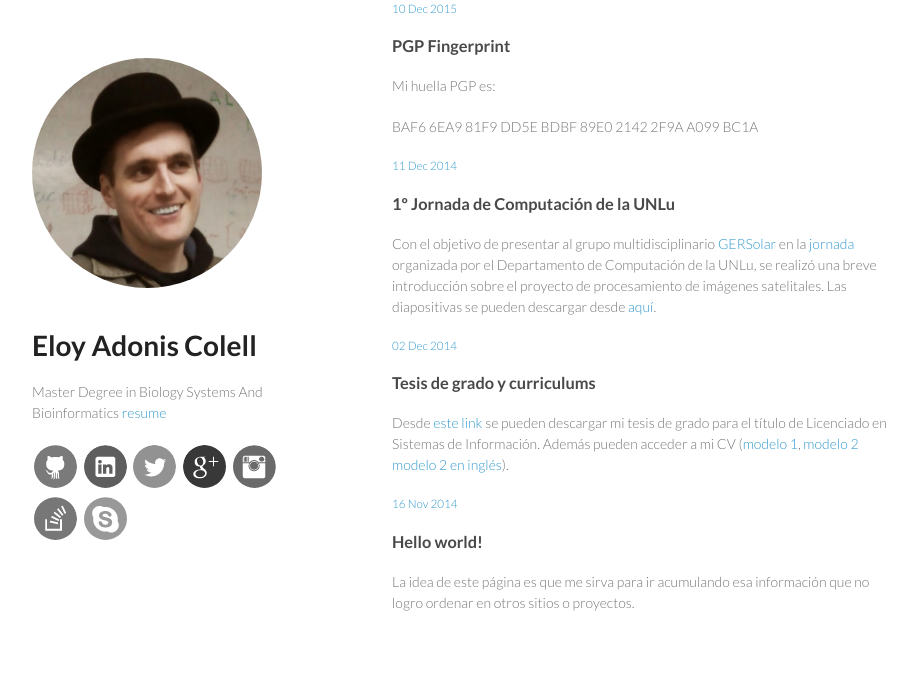
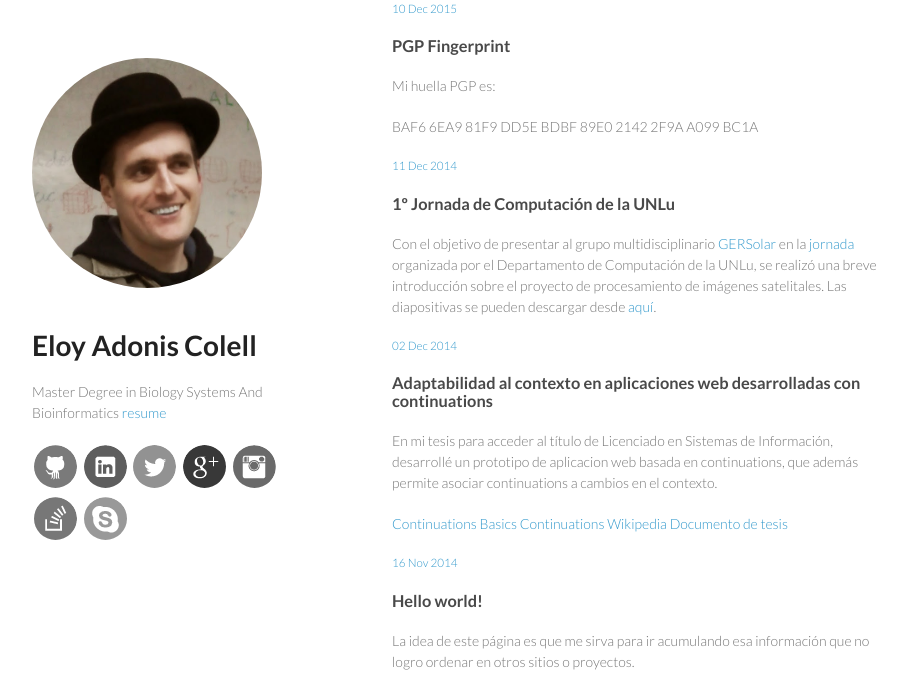
Before and after one commit to ecolell/ecolell.github.io, a Jekyll site: the page built from index.html, in a window 1280 px wide and 900 px high, scrolled down 982 px, cut to the strip 0-679 px from the top of the window. Shown: the whole strip, without its empty margins (178-1095 px from the left). Built offline with Jekyll 4.4.1, drawn with Linux system fonts in a browser that asks for light colours.

Commit message:
Improved first thesis post. Removed cv from post.

```diff
--- a/_posts/2014-12-02-thesis.md
+++ b/_posts/2014-12-02-thesis.md
@@ -4,6 +4,10 @@ published: true
 
 ---
 
-### Tesis de grado y curriculums
+### Adaptabilidad al contexto en aplicaciones web desarrolladas con continuations
 
-Desde [este link](http://ecolell.github.io/assets/docs/thesis/doc/Thesis.pdf) se pueden descargar mi tesis de grado para el título de Licenciado en Sistemas de Información. Además pueden acceder a mi CV ([modelo 1](http://ecolell.github.io/assets/docs/cv/model1/cv1.pdf), [modelo 2](http://ecolell.github.io/assets/docs/cv/model2/cv2.pdf) [modelo 2 en inglés](http://ecolell.github.io/assets/docs/cv/model2/cv2.en.pdf)).
+En mi tesis para acceder al título de Licenciado en Sistemas de Información, desarrollé un prototipo de aplicacion web basada en continuations, que además permite asociar continuations a cambios en el contexto.
+
+[Continuations Basics](http://oai.cwi.nl/oai/asset/9205/9205A.pdf)
+[Continuations Wikipedia](https://en.wikipedia.org/wiki/Continuation)
+[Documento de tesis](http://ecolell.github.io/assets/docs/thesis/doc/Thesis.pdf)
```
